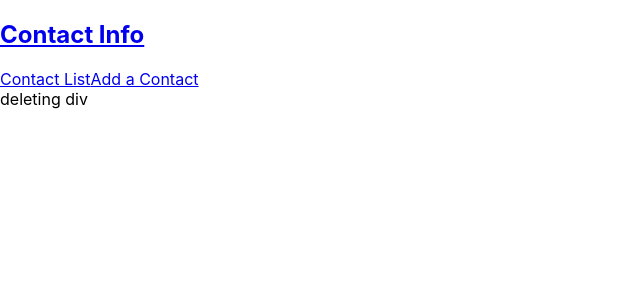
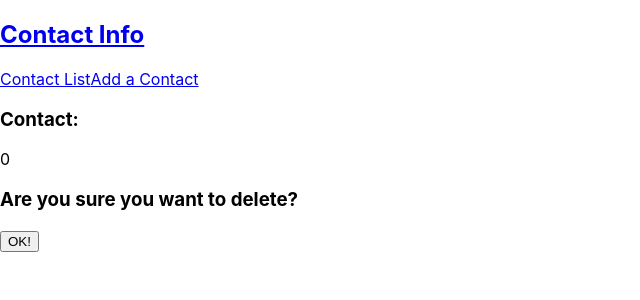
Before and after one commit to jhmccandless/contact-app, a React (Create React App) app in the folder contact-app/: page /delete_contact/0 in a window 1280 px wide. Shown: the top 300 px of the page, without its empty margins (0-640 px from the left). Built offline with nearby package versions, Linux system fonts and the light colour scheme.

Commit message:
getting the delete information working

```diff
--- a/contact-app/src/components/DeleteComp.jsx
+++ b/contact-app/src/components/DeleteComp.jsx
@@ -5,10 +5,18 @@ class DeleteCont extends React.Component {
   constructor(props) {
     super(props);
     this.state = {};
-    console.log(props.match.params);
   }
   render() {
-    return <div>deleting div</div>;
+    console.log(this.props.match.params.index);
+
+    return (
+      <div>
+        <h3>Contact:</h3>
+        <p>{this.props.match.params.index}</p>
+        <h3>Are you sure you want to delete?</h3>
+        <button>OK!</button>
+      </div>
+    );
   }
 }
 
```
